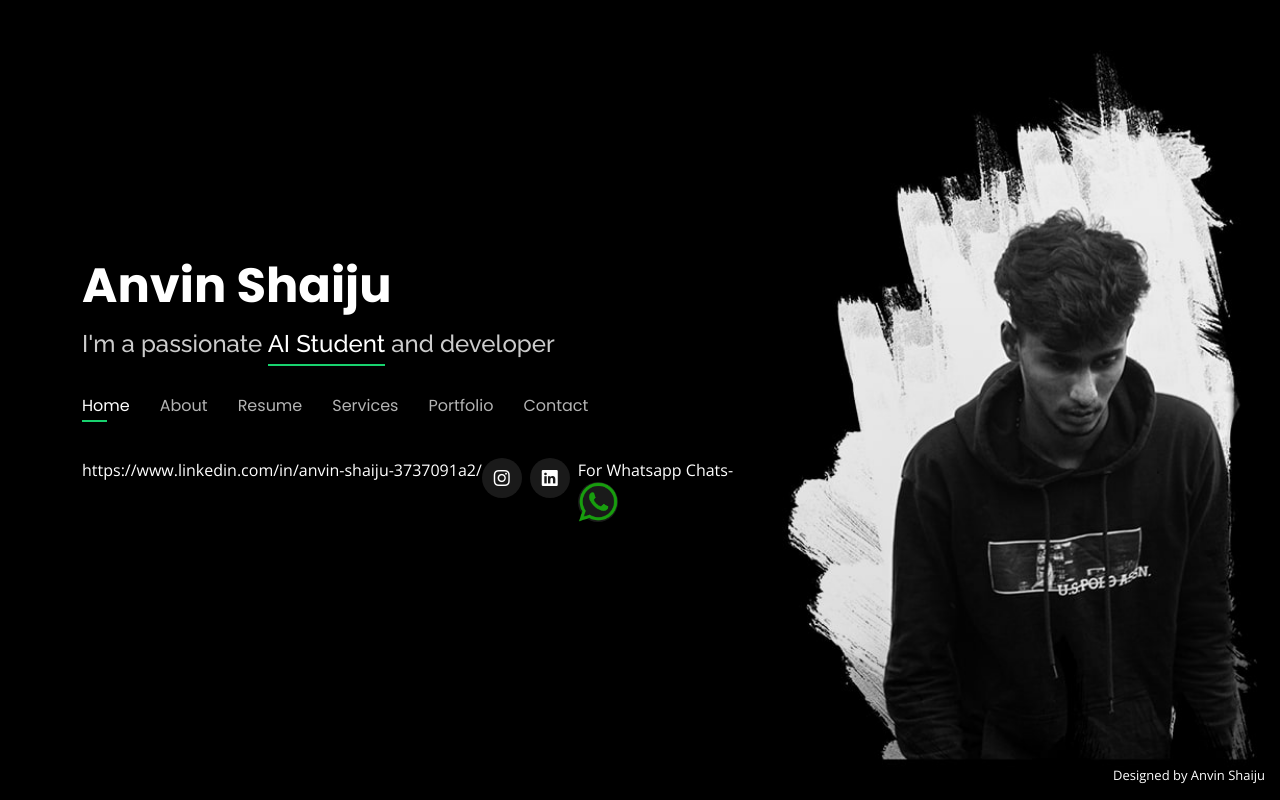
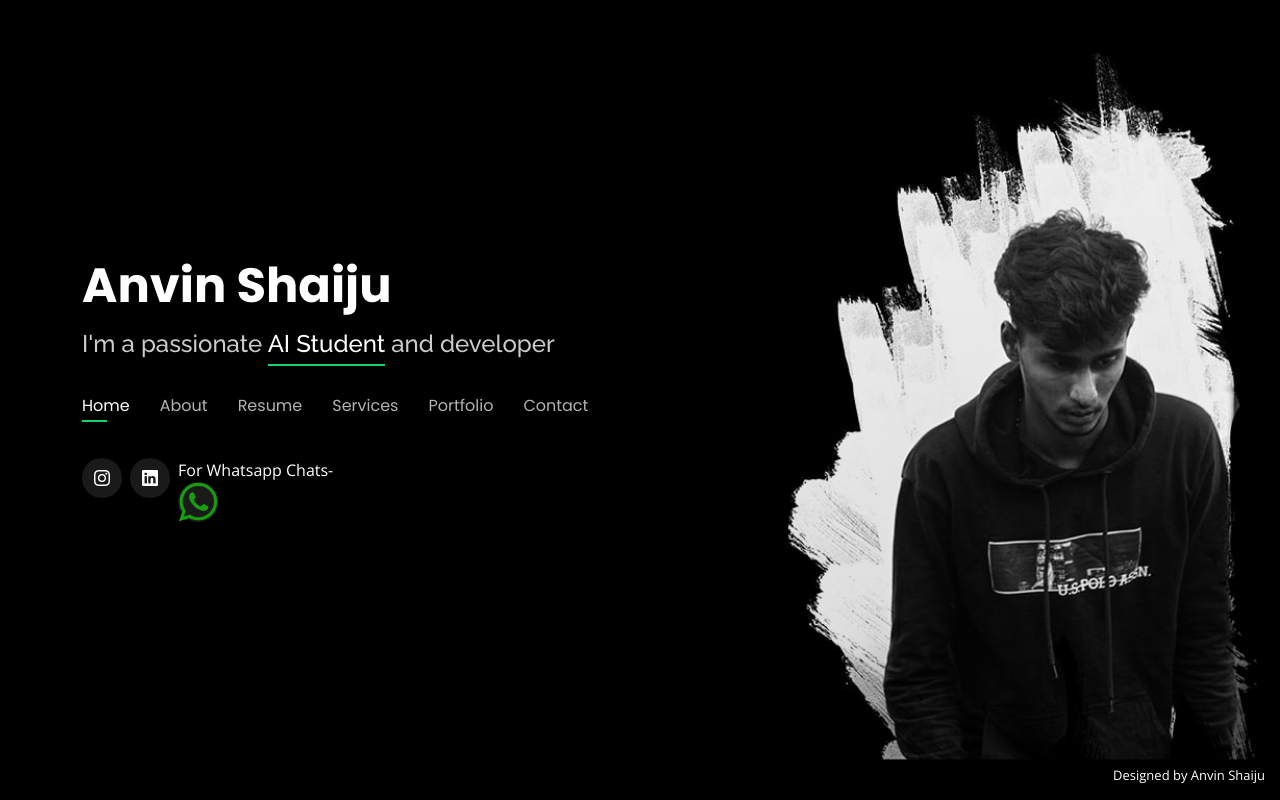
Before and after one commit to anvin-shaiju/anvin-shaiju.github.io, a plain HTML site: page index.html in a window 1280 px wide. Drawn offline with nearby package versions, Linux system fonts and the light colour scheme; files whose address does not match are found by name; a web font is replaced by a local one.

Commit message:
Update index.html

```diff
--- a/index.html
+++ b/index.html
@@ -54,7 +54,7 @@
 
       <div class="social-links">
 
-          https://www.linkedin.com/in/anvin-shaiju-3737091a2/
+
         <a href="https://instagram.com/anvin_shaiju?igshid=NTA5ZTk1NTc=" class="instagram"><i class="bi bi-instagram"></i></a>
 
 
```
